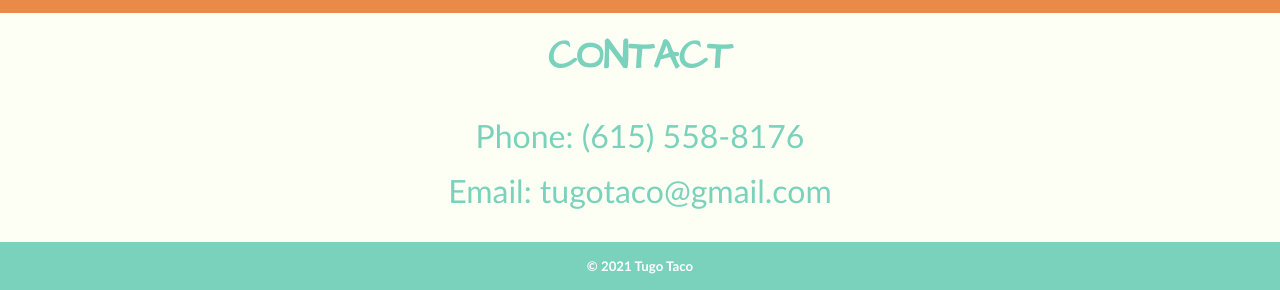
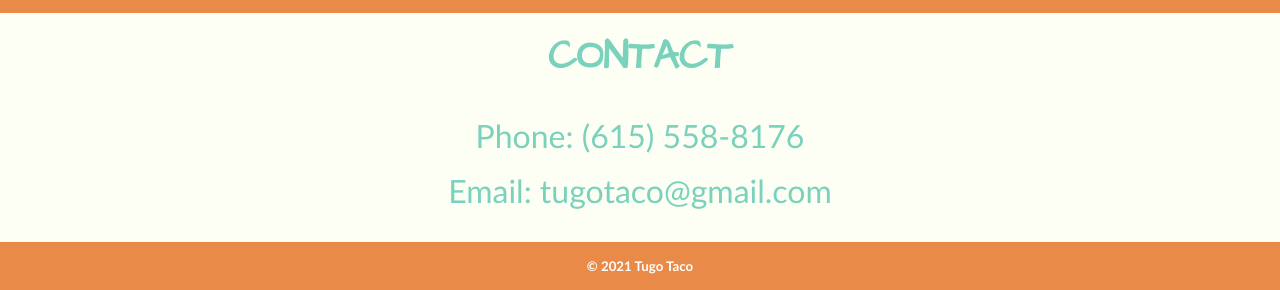
Before and after one commit to willtrotman/tugo-taco, a website built with Parcel: page src/index.html in a window 1280 px wide. Shown: the part 1005-1295 px from the top of the page. Built offline with nearby package versions, Linux system fonts and the light colour scheme.

Commit message:
Commit 1.4
Footer Orange

```diff
--- a/src/styles/layout/_footer.scss
+++ b/src/styles/layout/_footer.scss
@@ -1,5 +1,5 @@
 footer {
-  background: color(green);
+  background: color(orange);
   width: 100%;
   display: flex;
   justify-content: center;
```
Also changed, not shown: 3 other files.
